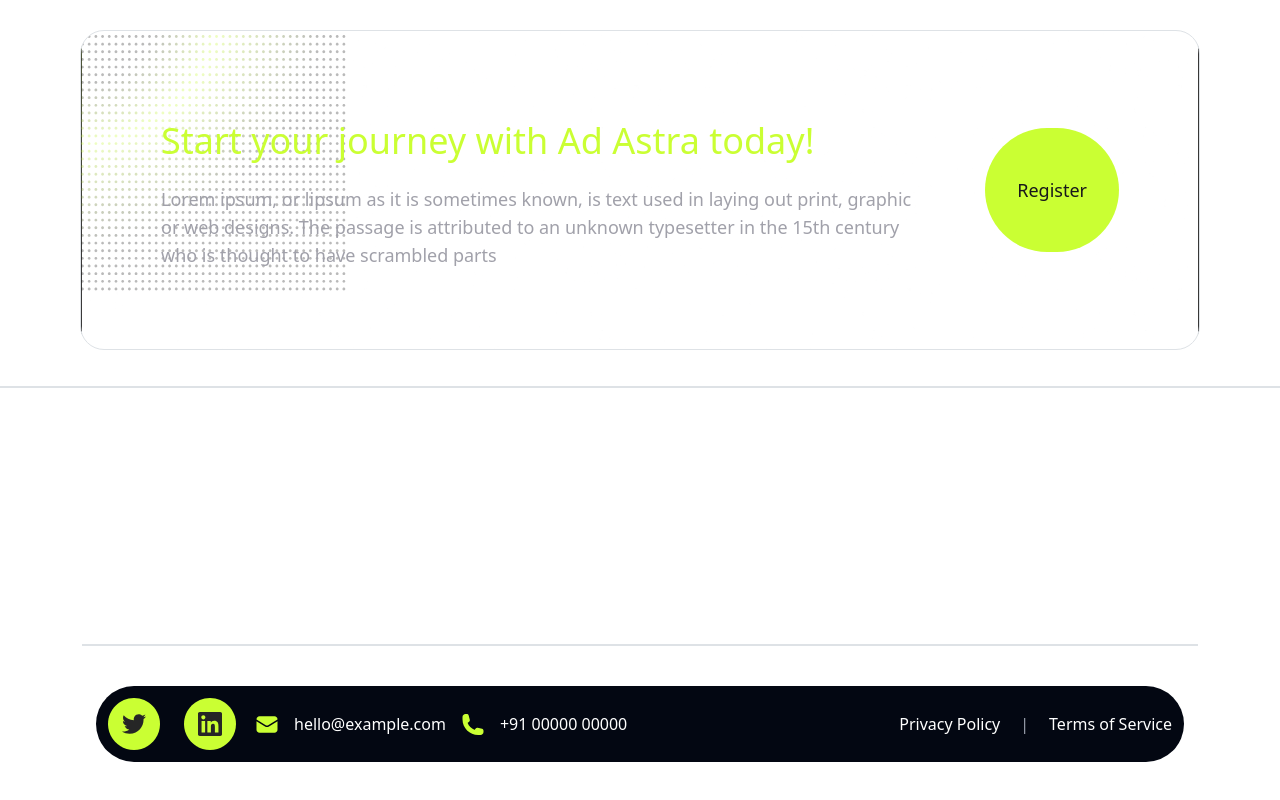
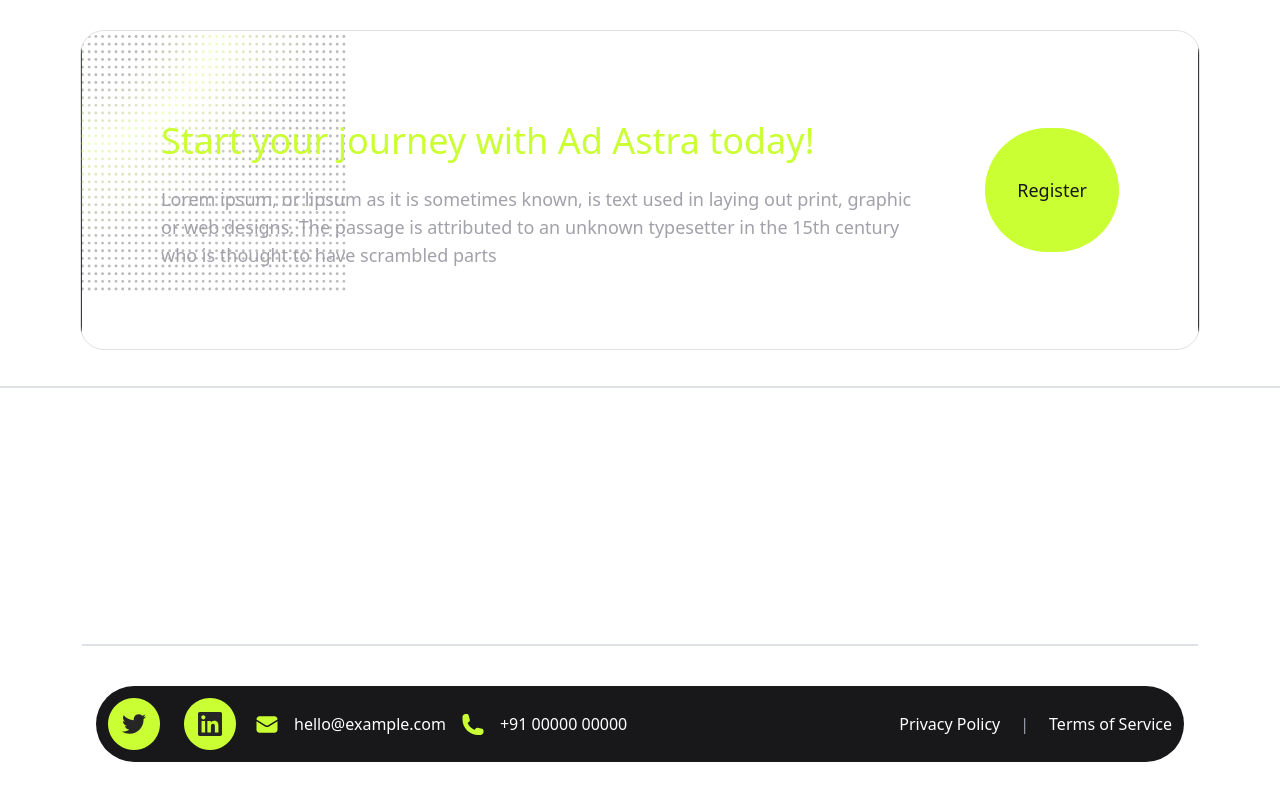
Before and after one commit to AdAstraCIT/AdAstraWeb, a SvelteKit app: page / in a window 1280 px wide. Shown: the part 4080-4880 px from the top of the page. Built offline with nearby package versions, Linux system fonts and the light colour scheme.

Commit message:
Update Footer styling

```diff
--- a/src/components/Footer.svelte
+++ b/src/components/Footer.svelte
@@ -15,7 +15,7 @@
 
 <div
 	id="footbar"
-	class="flex flex-row justify-between items-center bg-gray-950 text-white p-2 mt-10 mb-36 mx-24 rounded-full"
+	class="flex flex-row justify-between items-center bg-zinc-900 border-neutral-800 text-white p-2 mt-10 mb-36 mx-24 rounded-full"
 >
 	<div class="flex items-center space-x-4">
 		<a
```
